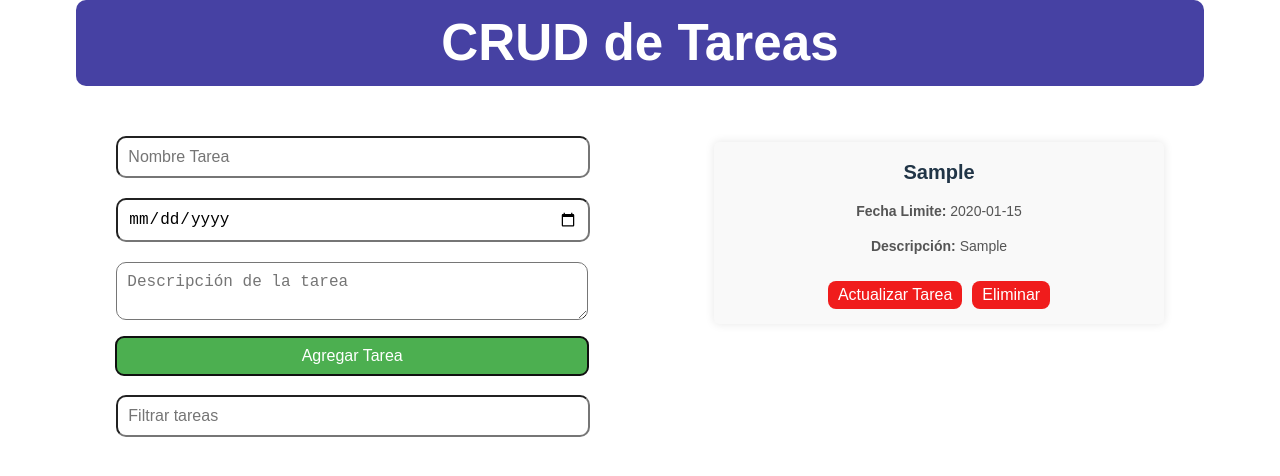
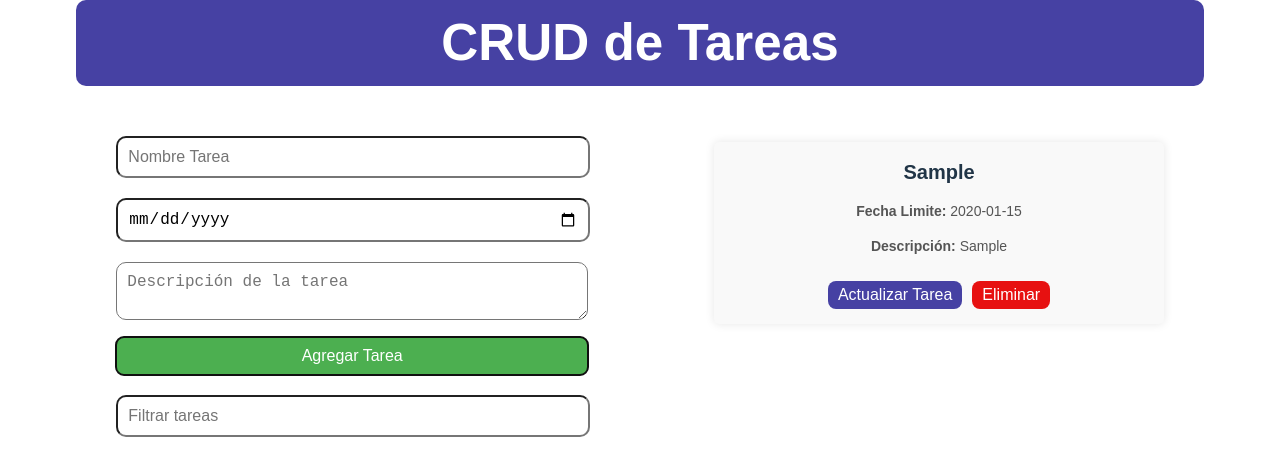
Before and after one commit to ricardogaribay1/CRUD-Tareas, a React (Vite) app: page / in a window 1280 px wide. Both pictures are taken after typing "Sample", "2020-01-15", "Sample" into the empty fields and a click on the button "Agregar Tarea". Shown: the top 476 px of the page. Built offline with nearby package versions, Linux system fonts and the light colour scheme.

Commit message:
7mocommit

```diff
--- a/src/App.css
+++ b/src/App.css
@@ -90,7 +90,7 @@ h1 {
 }
 
 .task-item button {
-  background-color: #f01c1c;
+  background-color: #e71111;
   color: white;
   padding: 5px 10px;
   border: none;
@@ -98,8 +98,12 @@ h1 {
   margin-top: 10px;
 }
 
+#update {
+  background-color: #4641a3;
+}
+
 .task-item button:hover {
-  background-color: #f92929;
+  background-color: #c90d0d;
 }
 
 .task-item button:nth-child(1) {
--- a/src/App.jsx
+++ b/src/App.jsx
@@ -98,7 +98,7 @@ function App() {
                 <p><strong>Fecha Limite:</strong> {task.dueDate}</p>
                 <p><strong>Descripción:</strong> {task.description}</p>
                 <div className="task-buttons">
-                  <button onClick={() => editTaskHandler(task)}>Actualizar Tarea</button>
+                  <button id='update' onClick={() => editTaskHandler(task)}>Actualizar Tarea</button>
                   <button onClick={() => deleteTask(task.id)}>Eliminar</button>
                 </div>
               </li>
```
